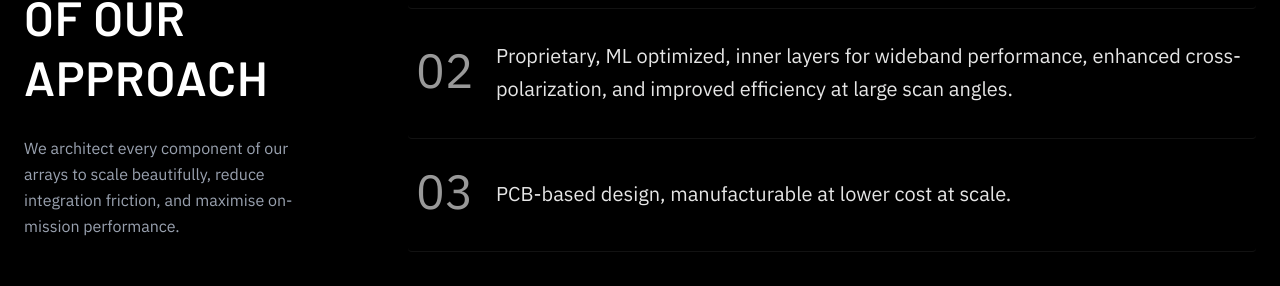
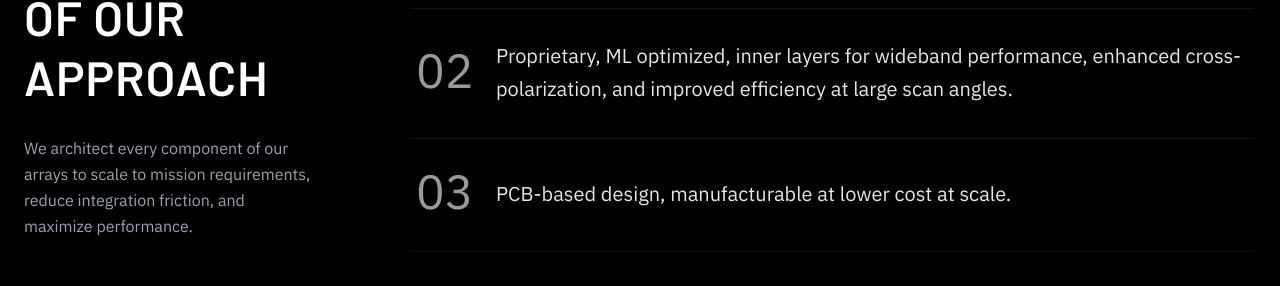
Before and after one commit to anirudh2710/Satwave-Arrays, a Next.js app: page /why in a window 1280 px wide. Shown: the part 1913-2199 px from the top of the page. Built offline with nearby package versions, Linux system fonts and the light colour scheme.

Commit message:
fix: typo and language

```diff
--- a/src/app/why/page.tsx
+++ b/src/app/why/page.tsx
@@ -198,7 +198,7 @@ export default function WhySatwave() {
                                     Benefits of our Approach
                                 </h2>
                                 <p className="text-gray-400 font-light leading-relaxed">
-                                    We architect every component of our arrays to scale beautifully, reduce integration friction, and maximise on-mission performance.
+                                    We architect every component of our arrays to scale to mission requirements, reduce integration friction, and maximize performance.
                                 </p>
                                 <div className="mt-8 w-12 h-px bg-brand-accent" />
                             </motion.div>
```
